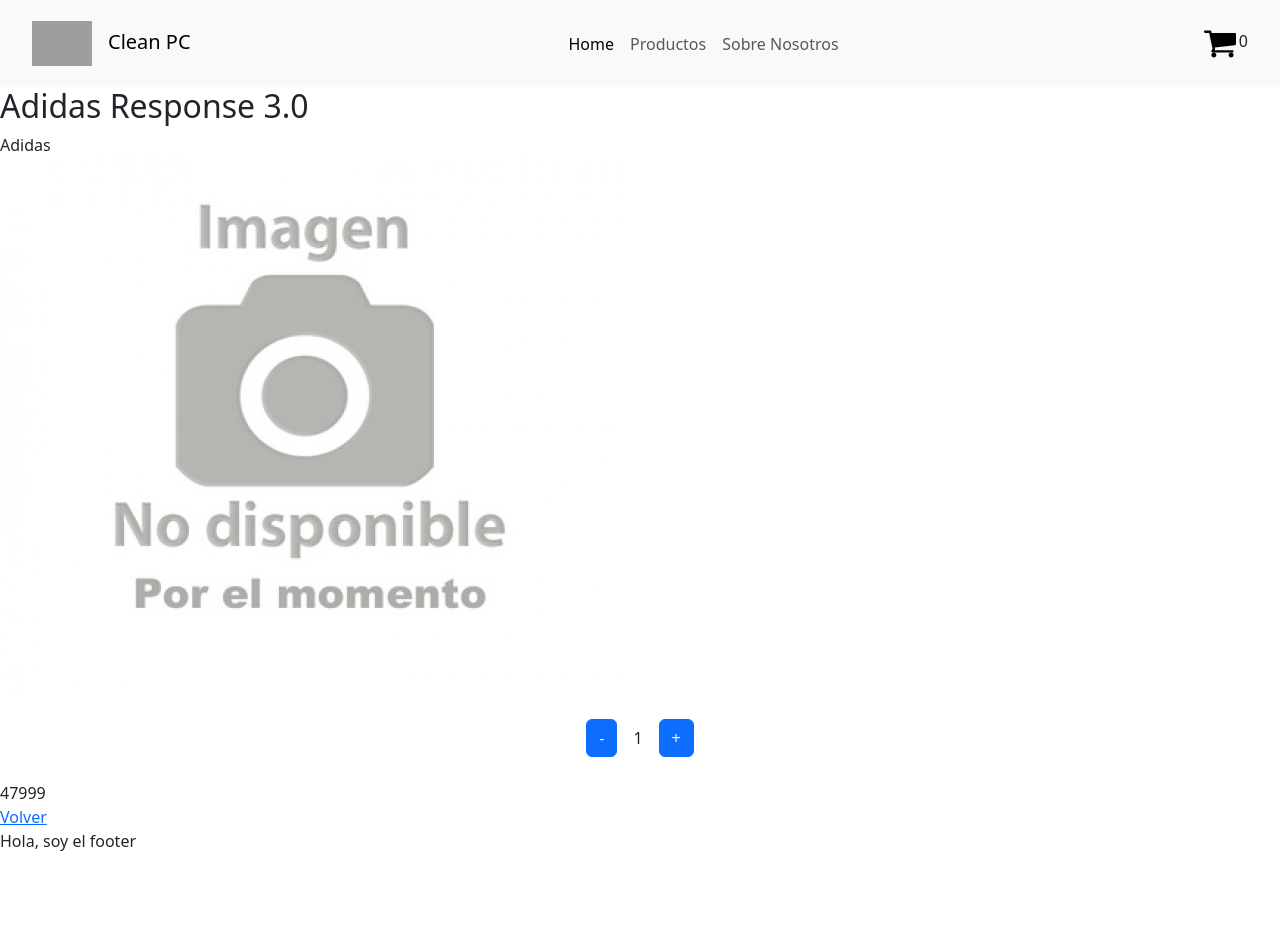
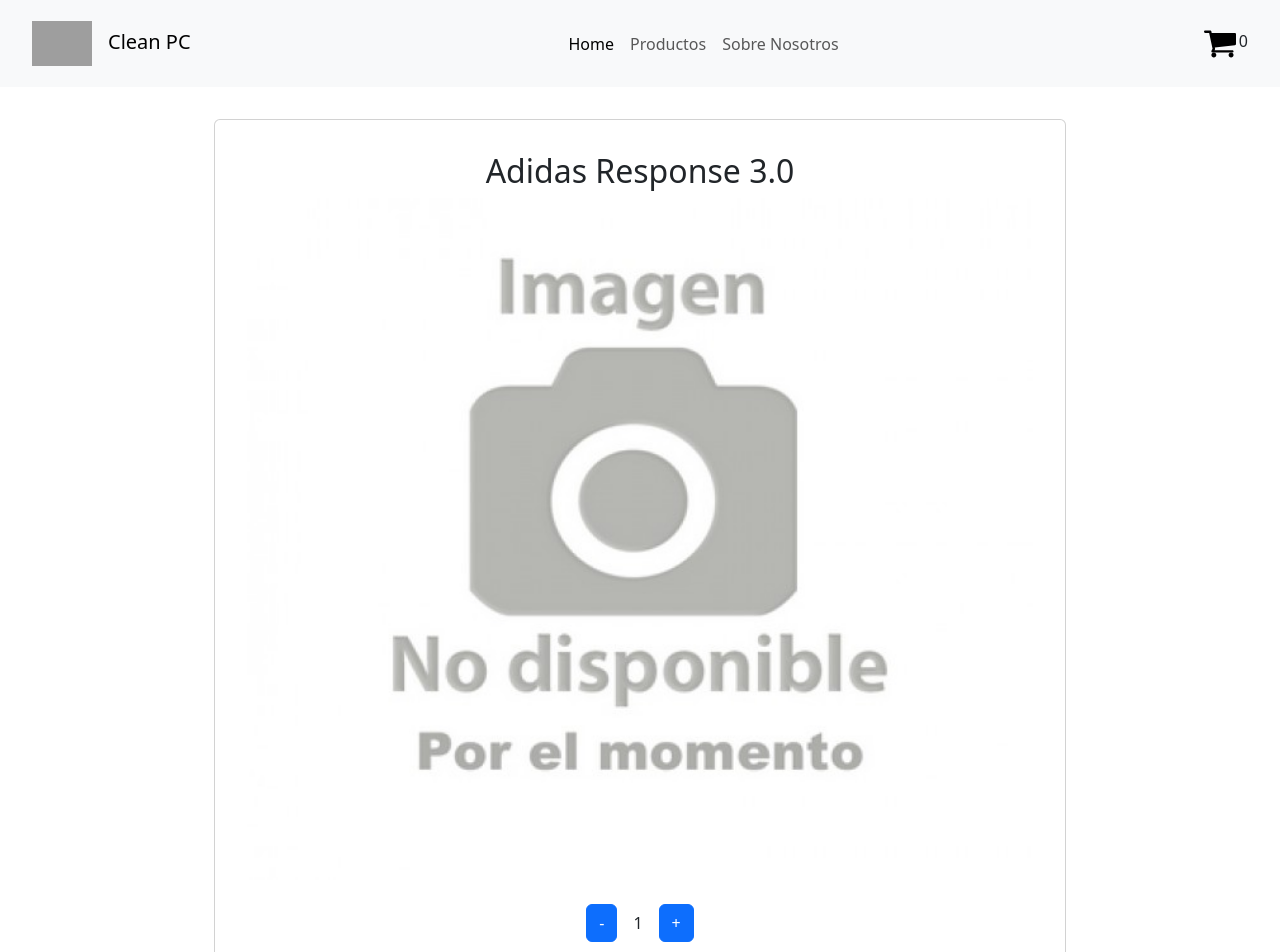
Before and after one commit to SantiDure/PF-Dure-ReactJs, a React (Create React App) app: page /productos/1 in a window 1280 px wide. Shown: the top 952 px of the page. Before the commit the page ends 853 px from the top, so only its background shows below. Built offline with nearby package versions, Linux system fonts and the light colour scheme; grey boxes are pictures that could not be loaded.

Commit message:
se cambiaron estilos

```diff
--- a/src/components/Item/Item.css
+++ b/src/components/Item/Item.css
@@ -1,4 +1,12 @@
-.carta__item {
-  width: 100vh;
+.item__layout {
+  display: flex;
+  justify-content: center;
   margin: 2rem;
 }
+
+.item__container {
+  width: 70%;
+  padding: 2rem;
+  text-align: center;
+  flex-wrap: nowrap;
+}
--- a/src/components/Item/Item.js
+++ b/src/components/Item/Item.js
@@ -2,6 +2,7 @@
 import stock from "../../data";
 import ItemCount from "../ItemCount/ItemCount";
 import foto from "../../assets/no-disponible.jpg";
+import "./Item.css";
 function Item() {
   const { itemid } = useParams();
   const item = stock.find((prod) => {
@@ -9,14 +10,17 @@
   });
   return (
     <>
-      <article key={item.id}>
-        <h2>{item.nombre}</h2>
-        <div>{item.marca}</div>
-        <img src={foto} alt={item.nombre}></img>
-        <ItemCount cantidad={item.cantidad} />
-        <div>{item.precio}</div>
-        <Link to={"/productos"}>Volver</Link>
-      </article>
+      <div className="item__layout">
+        <article key={item.id} className="item__container card">
+          <h2>{item.nombre}</h2>
+          <img src={foto} alt={item.nombre}></img>
+          <ItemCount cantidad={item.cantidad} />
+          <div>${item.precio}</div>
+          <Link to={"/productos"}>
+            <button className=" btn btn-primary">Volver</button>
+          </Link>
+        </article>
+      </div>
     </>
   );
 }
--- a/src/pages/Producto.css
+++ b/src/pages/Producto.css
@@ -1,5 +1,5 @@
 .carta__producto {
-  width: 18rem;
+  width: 30%;
   margin: 2rem;
 }
 
--- a/src/pages/Productos.js
+++ b/src/pages/Productos.js
@@ -13,7 +13,7 @@
             <h5 className="card-title">{prod.nombre}</h5>
             <p className="card-text">${prod.precio}</p>
             <Link to={`${prod.id}`} className="btn btn-primary">
-              Más info
+              Ver detalles
             </Link>
           </div>
         </div>
```
